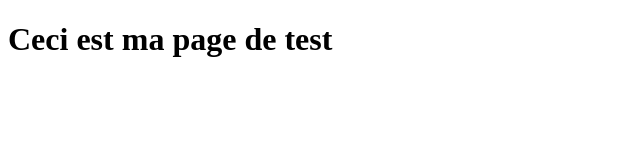
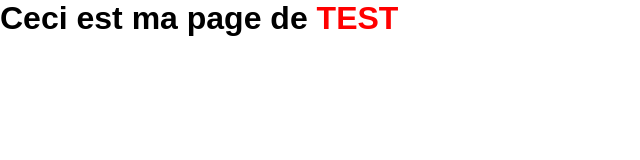
Before and after one commit to YuzKeys/task-manager-app, a website: page frontend/index.html in a window 1280 px wide. Shown: the whole page, without its empty margins (0-640 px from the left). Drawn offline with Linux system fonts and the light colour scheme.

Commit message:
Ajout du frontend basique

```diff
--- a/index.html
+++ b/frontend/index.html
@@ -5,11 +5,12 @@
     <meta charset="UTF-8">
     <meta name="viewport" content="width=device-width, initial-scale=1.0">
     <title>Document</title>
-    <script src="/dist/index.js" defer></script>
+    <script src="/dist/app.js" defer></script>
+    <link rel="stylesheet" href="/frontend/style.css">
 </head>
 
 <body>
-    <h1>Ceci est ma page de test</h1>
+    <h1>Ceci est ma page de <span>TEST</span></h1>
 </body>
 
 </html>
--- /dev/null
+++ b/frontend/style.css
@@ -0,0 +1,15 @@
+* {
+    margin: 0;
+    padding: 0;
+}
+
+body {
+    font-family: Arial, Helvetica, sans-serif;
+    text-transform: none;
+    text-decoration: none;
+    list-style: none;
+}
+
+span {
+    color: red;
+}
```
Also changed, not shown: app.js (deleted), dist/app.js, src/app.ts (line endings or trailing spaces).
